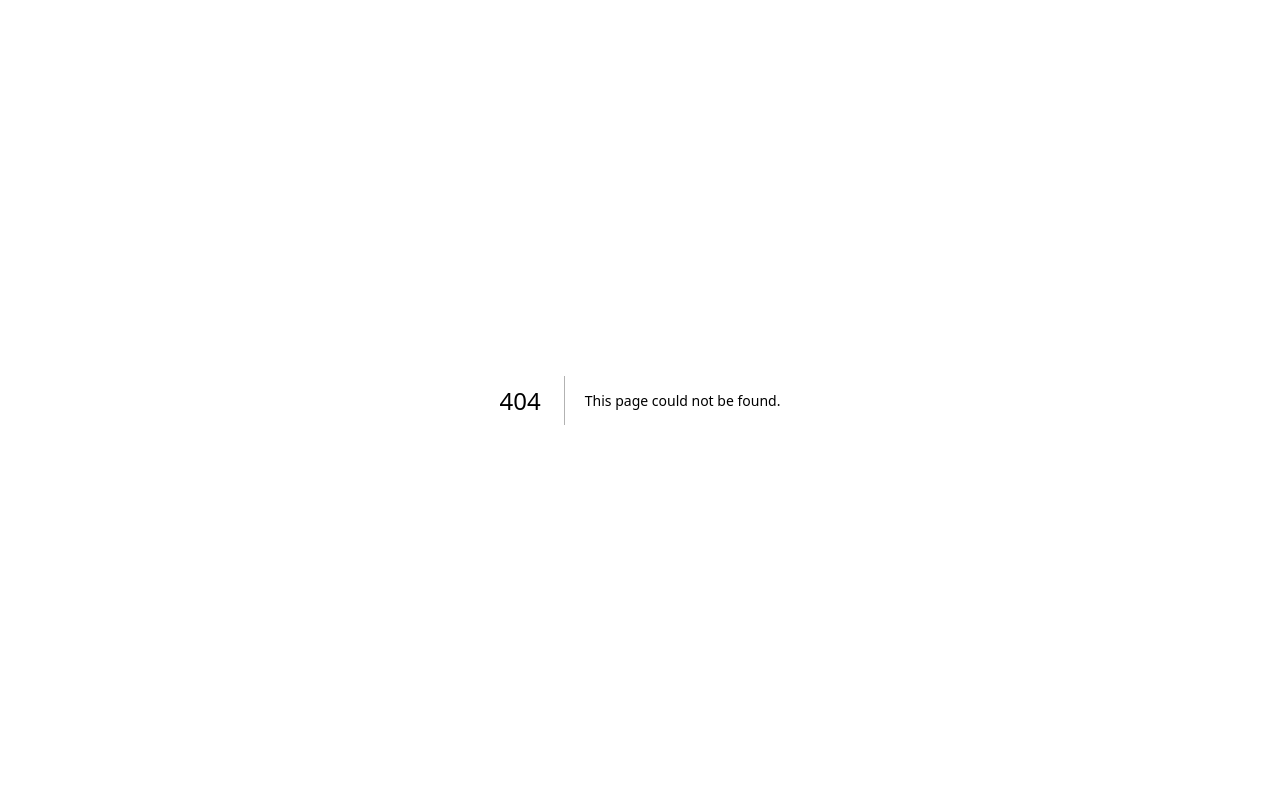
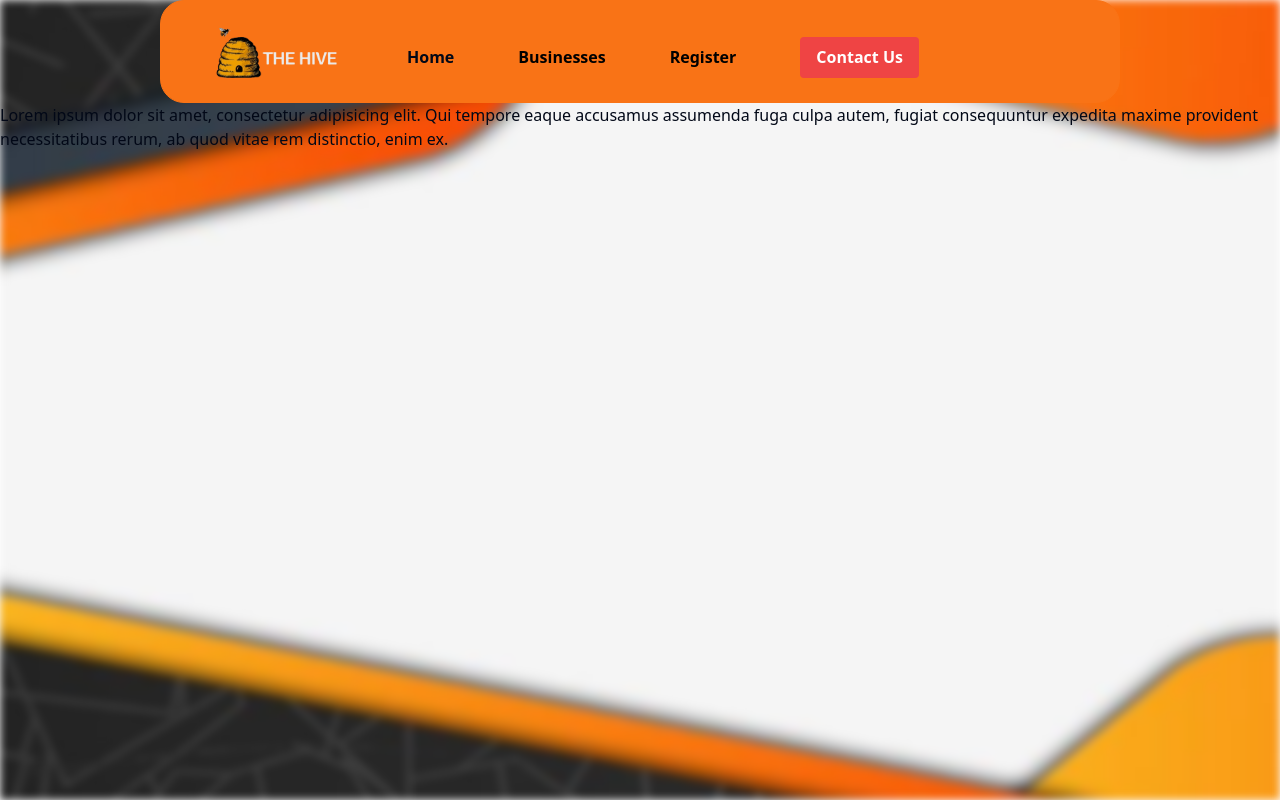
Before and after one commit to Itstayeeb786/the-hive, a Next.js app in the folder hiveapp/: page /register in a window 1280 px wide. Before the commit this address had no page. Built offline with nearby package versions, Linux system fonts and the light colour scheme.

Commit message:
added register page

```diff
--- a/hiveapp/components/ui/navbar.tsx
+++ b/hiveapp/components/ui/navbar.tsx
@@ -35,6 +35,7 @@ function Navbar({ className }: { className?: string }) {
             </div>
           </MenuItem>
         </a>
+        <a href="/businesses">
           <MenuItem setActive={setActive} active={active} item="Register">
             <div className="flex flex-col space-y-4 text-sm ">
               <HoveredLink href="/">Hobby</HoveredLink>
@@ -43,6 +44,7 @@ function Navbar({ className }: { className?: string }) {
               <HoveredLink href="/">Enterprise</HoveredLink>
             </div>
           </MenuItem>
+        </a>
 
         <button className="bg-red-500 hover:bg-red-700 text-white font-bold py-2 px-4 rounded mt-3">
           Contact Us
--- a/hiveapp/pages/index.tsx
+++ b/hiveapp/pages/index.tsx
@@ -5,6 +5,7 @@ import Background from "@/components/wrappers/background";
 import React, { useState } from "react";
 import Navbar from "@/components/ui/navbar";
 import FeaturesSectionDemo from "@/components/ui/features-section-demo-3";
+import Link from "next/link";
 
 const inter = Inter({ subsets: ["latin"] });
 export function NavbarDemo() {
@@ -45,10 +46,8 @@ export default function Home() {
         </p>
         <div className="text-overlay absolute bottom-0 right-0 flex ">
           <a
-            href="3"
+            href="/businesses"
             className="pt-5 group rounded-lg border border-transparent transition-colors hover:border-gray-300  hover:dark:border-neutral-10 hover:dark:bg-neutral-800/30 mb-10 w-56"
-            target="_blank"
-            rel="noopener noreferrer"
           >
             <h2 className={` mb-3 text-2xl font-semibold text-white`}>
               Sign Up{" "}
--- /dev/null
+++ b/hiveapp/pages/register/index.tsx
@@ -0,0 +1,19 @@
+import Navbar from "@/components/ui/navbar";
+import Background from "@/components/wrappers/background";
+
+const register = () => {
+  return (
+    <div>
+      <Navbar />
+      <Background />
+      <p>
+        Lorem ipsum dolor sit amet, consectetur adipisicing elit. Qui tempore
+        eaque accusamus assumenda fuga culpa autem, fugiat consequuntur expedita
+        maxime provident necessitatibus rerum, ab quod vitae rem distinctio,
+        enim ex.
+      </p>
+    </div>
+  );
+};
+
+export default register;
```
Lines whose indentation alone changed are shown as unchanged.
